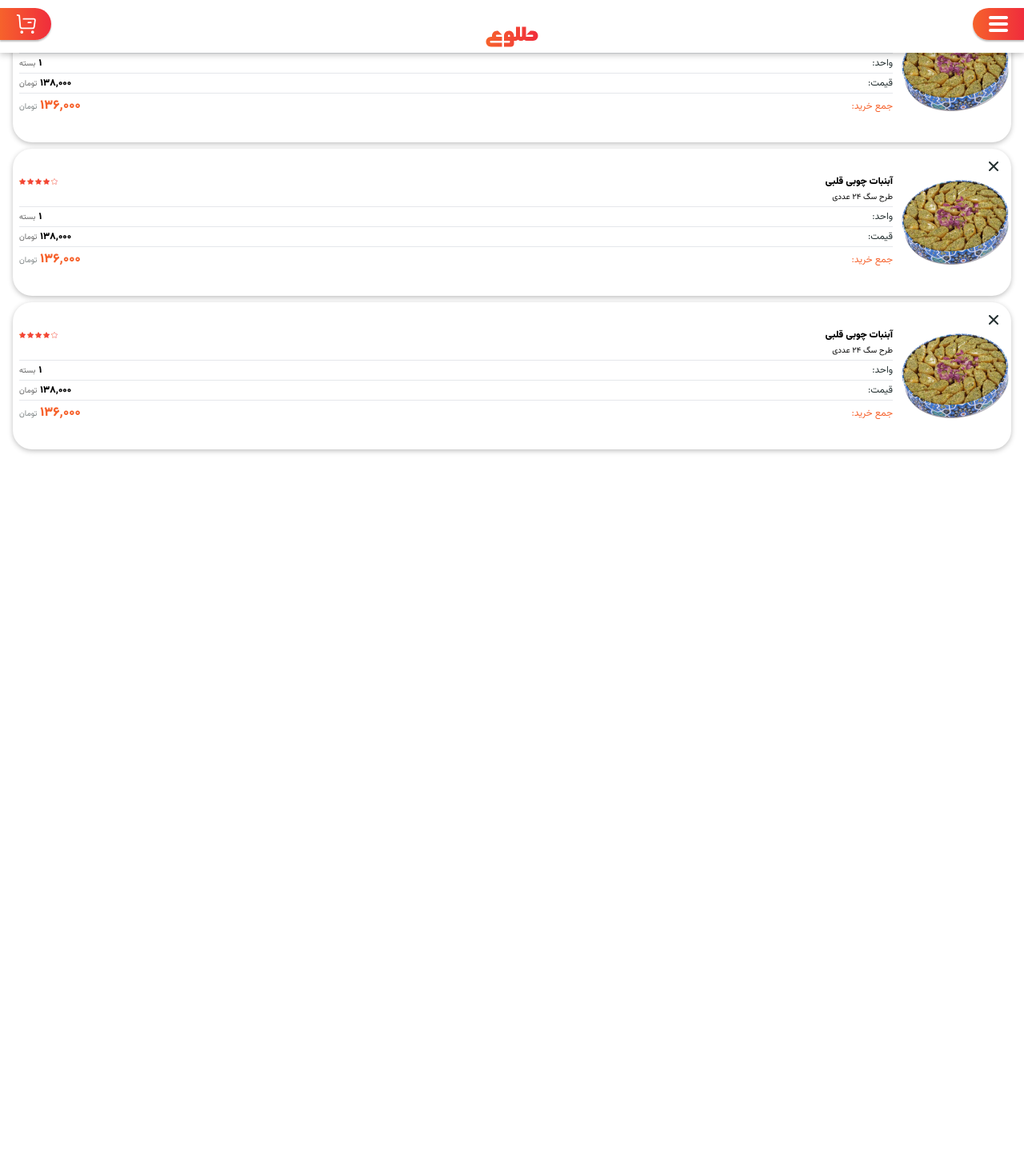
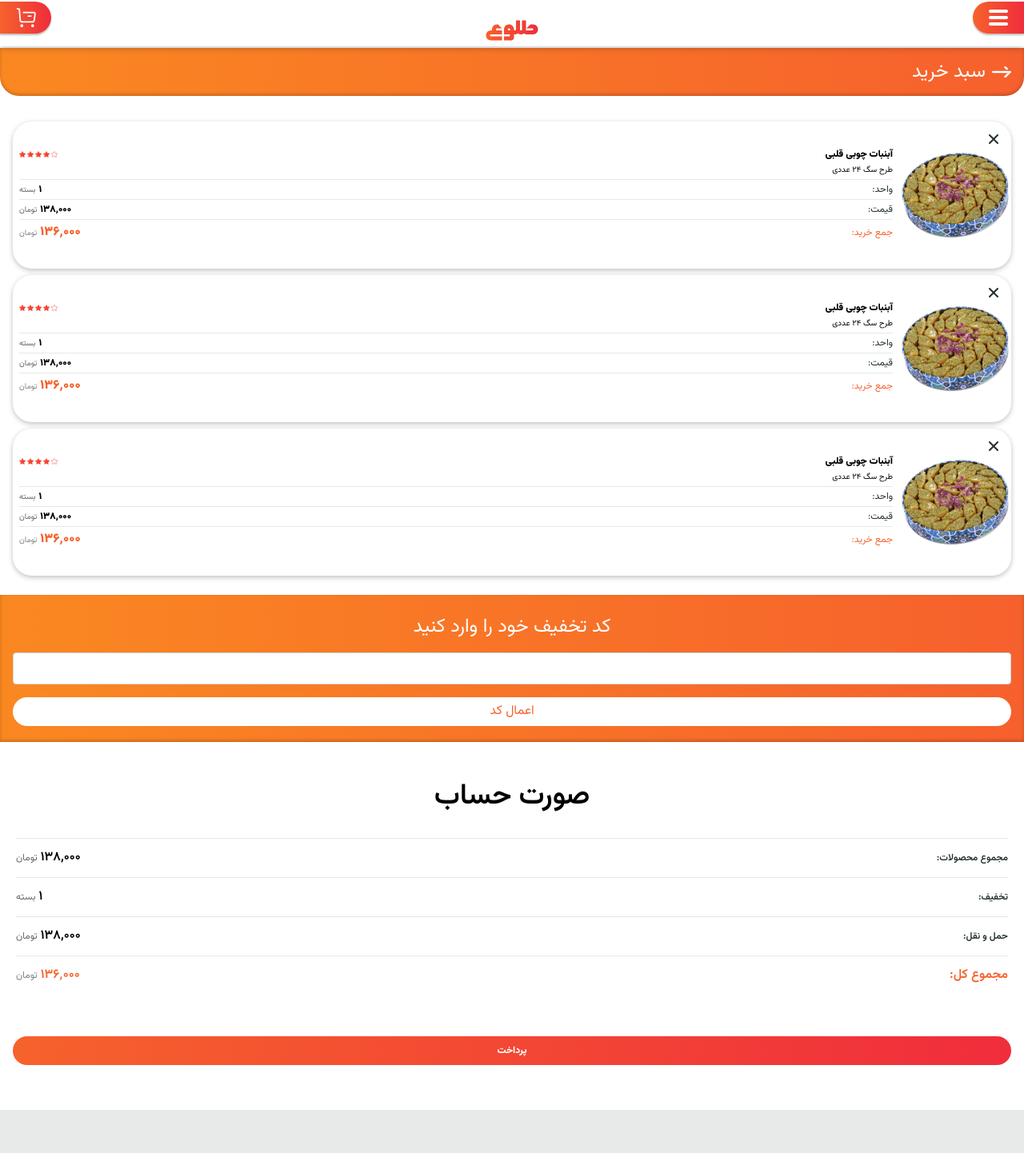
Before and after one commit to Mhdph/toloe-pakhsh, a Next.js app: page /shopingbasket in a window 1280 px wide. Shown: the part 14-1456 px from the top of the page at 80% size. Before the commit the page ends 800 px from the top, so only its background shows below. Built offline with nearby package versions, Linux system fonts and the light colour scheme.

Commit message:
complate shoping basket

```diff
--- /dev/null
+++ b/assets/svg/ArrowBackSvg.tsx
@@ -0,0 +1,22 @@
+import React from "react";
+
+function ArrowBackSvg() {
+  return (
+    <div>
+      <svg
+        width="24"
+        height="14"
+        viewBox="0 0 24 14"
+        fill="none"
+        xmlns="http://www.w3.org/2000/svg"
+      >
+        <path
+          d="M0 7.00019C0 6.35589 0.555831 5.83298 1.24069 5.83298H22.7593C22.9231 5.83298 23.0819 5.8641 23.2357 5.92324C23.3863 5.98238 23.5236 6.06798 23.6377 6.17692C23.651 6.18781 23.6543 6.20182 23.6658 6.21271C23.7634 6.31543 23.8478 6.42748 23.9041 6.5551C23.9586 6.68115 23.9818 6.81344 23.9884 6.94572C23.9901 6.96596 24 6.97996 24 7.00019C24 7.15427 23.9669 7.30523 23.9041 7.44685C23.8412 7.59003 23.7502 7.7192 23.6361 7.82503L23.6344 7.82659L17.4078 13.6596C16.9231 14.1124 16.1373 14.1156 15.6543 13.6564C15.1696 13.1989 15.1712 12.4612 15.6576 12.0068L19.7552 8.16741H1.24069C0.555831 8.16741 0 7.6445 0 7.00019ZM15.6571 1.99361C15.1707 1.53917 15.1691 0.801491 15.6521 0.343942C15.8969 0.113611 16.2146 0 16.5338 0C16.8498 0 17.1658 0.113609 17.4089 0.340827L19.533 2.32977C20.0177 2.7842 20.0194 3.52344 19.5363 3.98099C19.0516 4.43699 18.2675 4.43698 17.7811 3.98255L15.6571 1.99361Z"
+          fill="white"
+        />
+      </svg>
+    </div>
+  );
+}
+
+export default React.memo(ArrowBackSvg);
--- a/assets/svg/index.tsx
+++ b/assets/svg/index.tsx
@@ -16,3 +16,4 @@ export { default as MailSvg } from "./MailSvg";
 export { default as EyeSvg } from "./EyeSvg";
 export { default as AvatarSvg } from "./AvatarSvg";
 export { default as ArrowOrangeSvg } from "./ArrowOrangeSvg";
+export { default as ArrowBackSvg } from "./ArrowBackSvg";
--- /dev/null
+++ b/components/shoppingBasket/Checkout.tsx
@@ -0,0 +1,55 @@
+import React from "react";
+
+function Checkout() {
+  return (
+    <div className="h-[412px]">
+      <p className="font-semibold mt-12 text-center text-4xl"> صورت حساب </p>
+
+      <div className="px-5 mt-8">
+        <hr className=" my-3" />
+        <div className="flex items-center justify-between">
+          <p className="text-xs font-semibold text-black-items">
+            مجموع محصولات:
+          </p>
+          <div className="items-center flex">
+            <p className="text-base font-semibold">۱۳۸,۰۰۰</p>
+            <span className="text-xs font-normal opacity-60 mr-1">تومان</span>
+          </div>
+        </div>{" "}
+        <hr className=" my-3" />
+        <div className="flex items-center justify-between">
+          <p className="text-xs font-semibold  text-black-items">تخفیف:</p>
+          <div className="items-center flex">
+            <p className="text-base font-semibold">۱</p>
+            <span className="text-xs font-normal opacity-60 mr-1">بسته</span>
+          </div>
+        </div>
+        <hr className=" my-3" />
+        <div className="flex items-center justify-between">
+          <p className="text-xs font-semibold  text-black-items">حمل و نقل:</p>
+          <div className="items-center flex">
+            <p className="text-base font-semibold">۱۳۸,۰۰۰</p>
+            <span className="text-xs font-normal opacity-60 mr-1">تومان</span>
+          </div>
+        </div>
+        <hr className=" my-3" />
+        <div className="flex items-center justify-between text-[#F6622C]">
+          <p className="text-base font-semibold "> مجموع کل:</p>
+          <div className="items-center flex">
+            <p className="text-base font-semibold">۱۳۶٬۰۰۰</p>
+            <span className="text-xs font-normal text-black-items opacity-60 mr-1">
+              تومان
+            </span>
+          </div>
+        </div>
+      </div>
+      <div className="flex justify-center px-4 mt-16 md:justify-end text-white">
+        <button className="btn_primary h-9 w-full text-xs font-extrabold">
+          پرداخت
+        </button>
+      </div>
+    </div>
+  );
+}
+
+export default Checkout;
--- /dev/null
+++ b/components/shoppingBasket/OffCode.tsx
@@ -0,0 +1,20 @@
+import React from "react";
+
+function OffCode() {
+  return (
+    <div className="serach_bar flex flex-col text-white  h-[184px] mt-6">
+      <div className="px-4 flex items-center justify-center flex-col gap-4 mt-6">
+        <p className="text-2xl font-normal">کد تخفیف خود را وارد کنید</p>
+        <input
+          type="text"
+          className="rounded w-full h-10 border border-solid border-gray-300 outline-none"
+        />
+        <button className="text-[#F6622C] rounded-3xl bg-white w-full py-1.5">
+          اعمال کد
+        </button>
+      </div>
+    </div>
+  );
+}
+
+export default OffCode;
--- /dev/null
+++ b/components/ui/BackgroundTitle.tsx
@@ -0,0 +1,21 @@
+import { ArrowBackSvg } from "@/assets/svg";
+import React from "react";
+
+type Props = {
+  name: string;
+};
+
+function BackgroundTitle({ name }: Props) {
+  return (
+    <div className="pt-[74px]">
+      <div className="serach_bar h-[60px] flex  rounded-b-3xl">
+        <div className="flex items-center gap-2 mr-4">
+          <ArrowBackSvg />
+          <p className="text-2xl font-normal text-white"> {name}</p>
+        </div>
+      </div>
+    </div>
+  );
+}
+
+export default BackgroundTitle;
--- a/pages/shopingbasket.tsx
+++ b/pages/shopingbasket.tsx
@@ -1,20 +1,33 @@
-import Image from "next/image";
-import React from "react";
-import Sohan from "@/assets/tempImages/sohan.png";
-import StarSvg from "@/assets/svg/StarSvg";
-import CloseSvg from "@/assets/svg/CloseSvg";
+import Navbar from "@/components/Navbar";
 import ShoppingCard from "@/components/ShoppingCard";
-import Navbar from "@/components/Navbar";
+import Checkout from "@/components/shoppingBasket/Checkout";
+import OffCode from "@/components/shoppingBasket/OffCode";
+import BackgroundTitle from "@/components/ui/BackgroundTitle";
 
 function ShopingBasket() {
   return (
     <div>
       <Navbar />
-      <div></div>
-      <div className="px-4 mt-2 flex flex-col gap-2">
+      <BackgroundTitle name="سبد خرید" />
+      <div className="px-4 mt-8 flex flex-col gap-2">
         <ShoppingCard />
         <ShoppingCard />
         <ShoppingCard />
+      </div>
+      <OffCode />
+      <Checkout />
+      <div className="h-[222px] background-gray mb-16">
+        <div className="pt-1 flex  flex-col gap-6">
+          <p className="font-semibold mt-12 text-center text-4xl">تکرار خرید</p>
+          <p className="text-xs font-normal text-center text-cente">
+            شما میتوانید سفارشات پیشین خود را تکرار کنید.
+          </p>
+          <div className="flex justify-center px-4  md:justify-end text-white">
+            <button className="btn_primary h-9 w-full text-xs font-extrabold">
+              تاریخچه سفارشات
+            </button>
+          </div>
+        </div>
       </div>
     </div>
   );
--- a/styles/globals.css
+++ b/styles/globals.css
@@ -84,3 +84,6 @@ body {
 .divedr {
   border: 0.5px solid rgba(37, 48, 49, 0.4);
 }
+.background-gray {
+  background: rgba(37, 48, 49, 0.1);
+}
```
